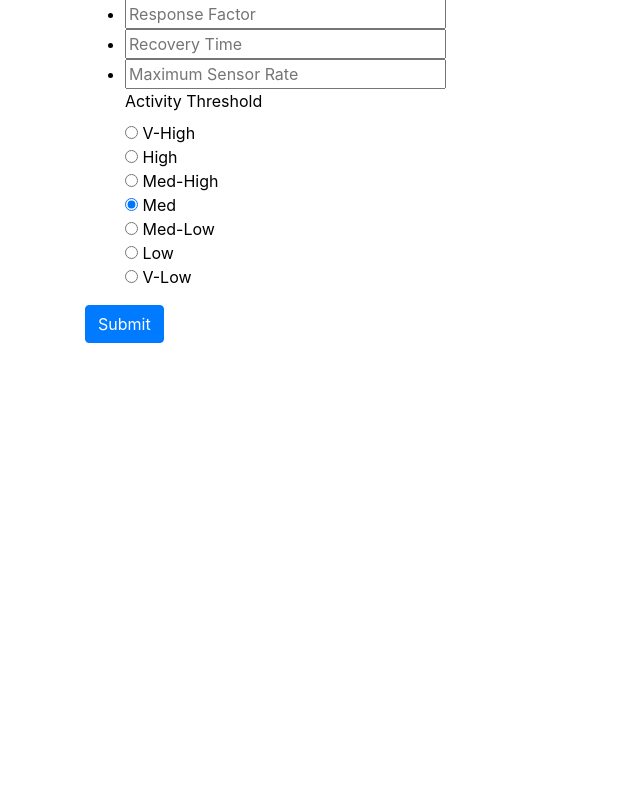
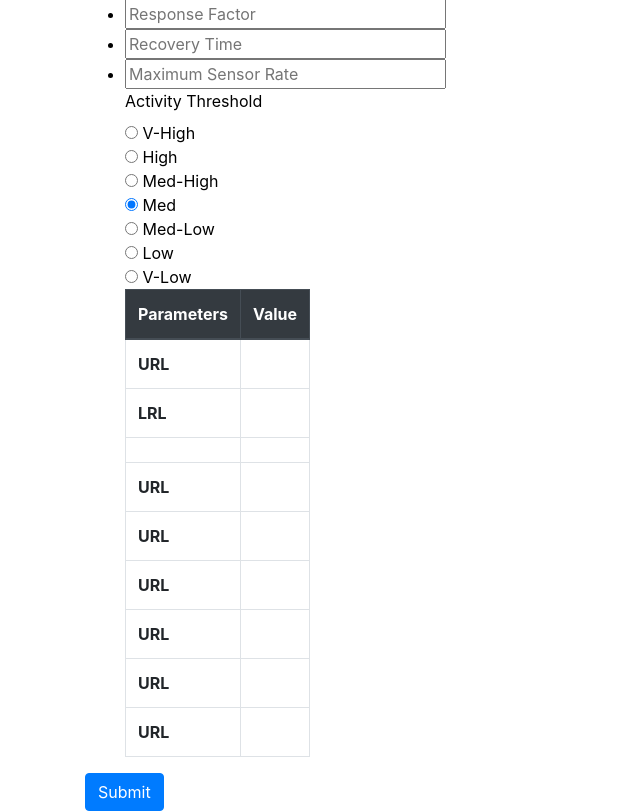
Before and after one commit to RealShivomSharma/3K04, a Flask app: template DCM/templates/home.html in a window 1280 px wide. Shown: the part 577-1388 px from the top of the page, without its empty margins (0-640 px from the left). Before the commit the page ends 920 px from the top, so only its background shows below. Run offline with Flask 2, Linux system fonts and the light colour scheme; the template is opened without the code that fills it, so the values that code supplies are empty; some libraries are stand-ins or nearby versions.

Commit message:
Adding table to DCM
Newest version of DCM currently working on table formatting for last pushed value

```diff
--- a/DCM/templates/home.html
+++ b/DCM/templates/home.html
@@ -62,6 +62,9 @@ section.range-slider input:last-of-type::-moz-range-track {
 }
   section.range-slider input[type=range]::-moz-focus-outer {
   border: 0;
+}
+.table {
+width: auto;
 }
 </style>
 <script src="plotly.min.js"></script>
@@ -144,7 +147,61 @@ Activity Threshold
 <input type="radio" name="options" id="option6" value="Low"> Low </input><br>
 <input type="radio" name="options" id="option6" value="V-Low"> V-Low </input><br>
 </div>
+<div id = "Graph" class="container-fluid">
+  <!-- Example row of columns -->
+  <div class="row">
+      <div class="container-fluid" id="data-temperature">
+      </div>
+  </div>
 </div>
+</div>
+<table class="table table-bordered">
+  <thead class="thead-dark">
+    <tr>
+      <th scope="col">Parameters</th>
+      <th scope="col">Value</th>
+    </tr>
+  </thead>
+  <tbody>
+    <tr>
+      <th scope="row">URL</th>
+      <td>{{ paramList[0] }}</td>
+    </tr>
+    <tr>
+      <th scope="row">LRL</th>
+      <td>{{ paramList[1] }}</td>
+    </tr>
+    <tr>
+      <th scope="row"></th>
+      <td>{{ paramList[2] }}</td>
+    </tr>
+    <tr>
+      <th scope="row">URL</th>
+      <td>{{ paramList[3] }}</td>
+    </tr>
+    <tr>
+      <th scope="row">URL</th>
+      <td>{{ paramList[4] }}</td>
+    </tr>
+    <tr>
+      <th scope="row">URL</th>
+      <td>{{ paramList[5] }}</td>
+    </tr>
+    <tr>
+      <th scope="row">URL</th>
+      <td>{{ paramList[6] }}</td>
+    </tr>
+    <tr>
+      <th scope="row">URL</th>
+      <td>{{ paramList[7] }}</td>
+    </tr>
+    <tr>
+      <th scope="row">URL</th>
+      <td>{{ paramList[8] }}</td>
+    </tr>
+
+  </tbody>
+</table>
 </ul> </div>
 <button type = "submit" class = "btn btn-primary align-center ">Submit</button>
 </form>
```
Also changed, not shown: DCM/pages.py (+11 -5 lines).
